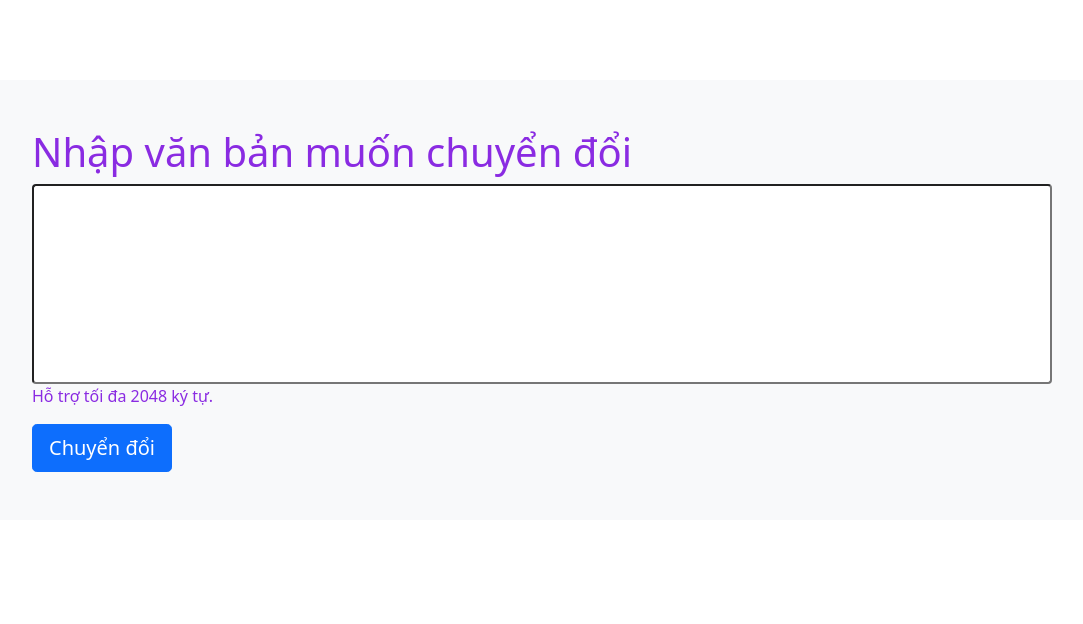
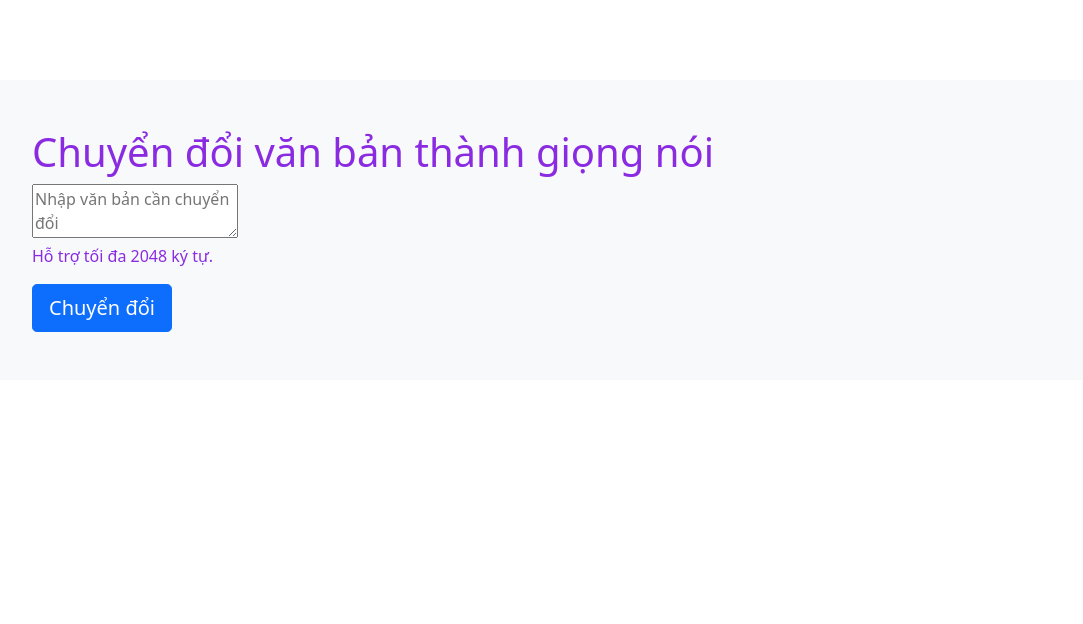
Before and after one commit to 8ivlvi8/datn_tts_web, a Django app: page /web/ in a window 1280 px wide. Shown: the part 56-680 px from the top of the page, without its empty margins (98-1181 px from the left). Run offline with Django 4.2, Linux system fonts and the light colour scheme.

Commit message:
fix homepage css

```diff
--- a/tts_web/tts_web/settings.py
+++ b/tts_web/tts_web/settings.py
@@ -23,9 +23,9 @@ BASE_DIR = Path(__file__).resolve().parent.parent
 SECRET_KEY = 'django-insecure-qoij&w6f1p%$@bxt#r58=kd5^z0t80-)xp091it&f07#@=cebu'
 
 # SECURITY WARNING: don't run with debug turned on in production!
-DEBUG = False
+DEBUG = True
 
-ALLOWED_HOSTS = ['*']
+ALLOWED_HOSTS = []
 
 
 # Application definition
--- a/tts_web/web/templates/homepage.html
+++ b/tts_web/web/templates/homepage.html
@@ -5,11 +5,11 @@ Trang chủ
 {% endblock %}
 
 {% block content %}
-<link rel="stylesheet" type="text/css"  href="{% static 'homepage.css' %}">
+<link rel="stylesheet" type="text/css" href="{% static 'homepage.css' %}">
 <main class="container">
 	<div class="bg-light p-5 rounded">
-		<h1>Nhập văn bản muốn chuyển đổi</h1>
-		<input class="rounded" type="text" id="input-text-area" style="width: 100%; height: 200px;" maxlength="2048">
+		<h1>Chuyển đổi văn bản thành giọng nói</h1>
+		<textarea placeholder="Nhập văn bản cần chuyển đổi" maxlength="2048" name="inputtext" id="inputtext"></textarea>
 		<p>Hỗ trợ tối đa 2048 ký tự.</p>
 		<a class="btn btn-lg btn-primary" href="#" role="button">Chuyển đổi</a>
 
```
Also changed, not shown: tts_web/web/static/homepage.css (+9 -1 lines).
